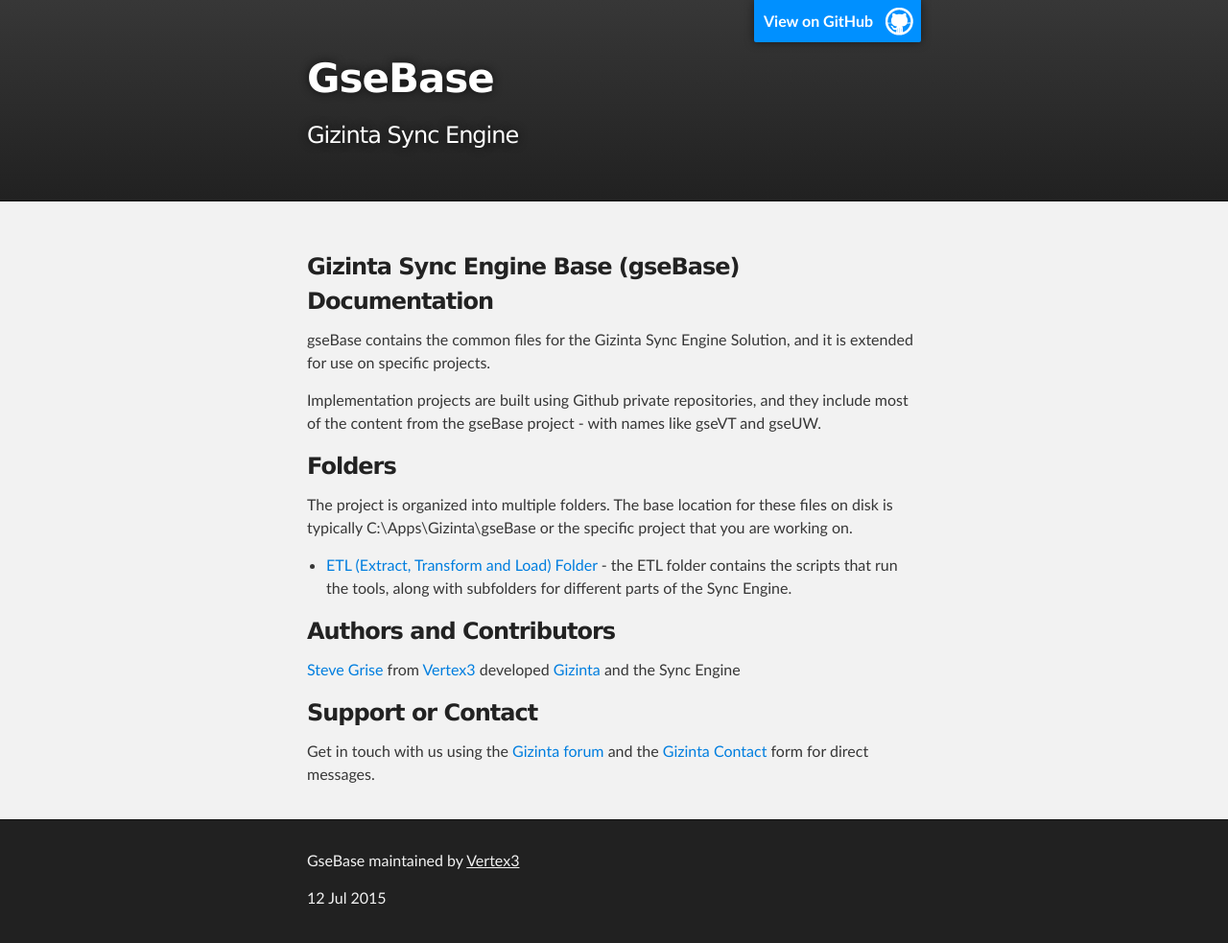
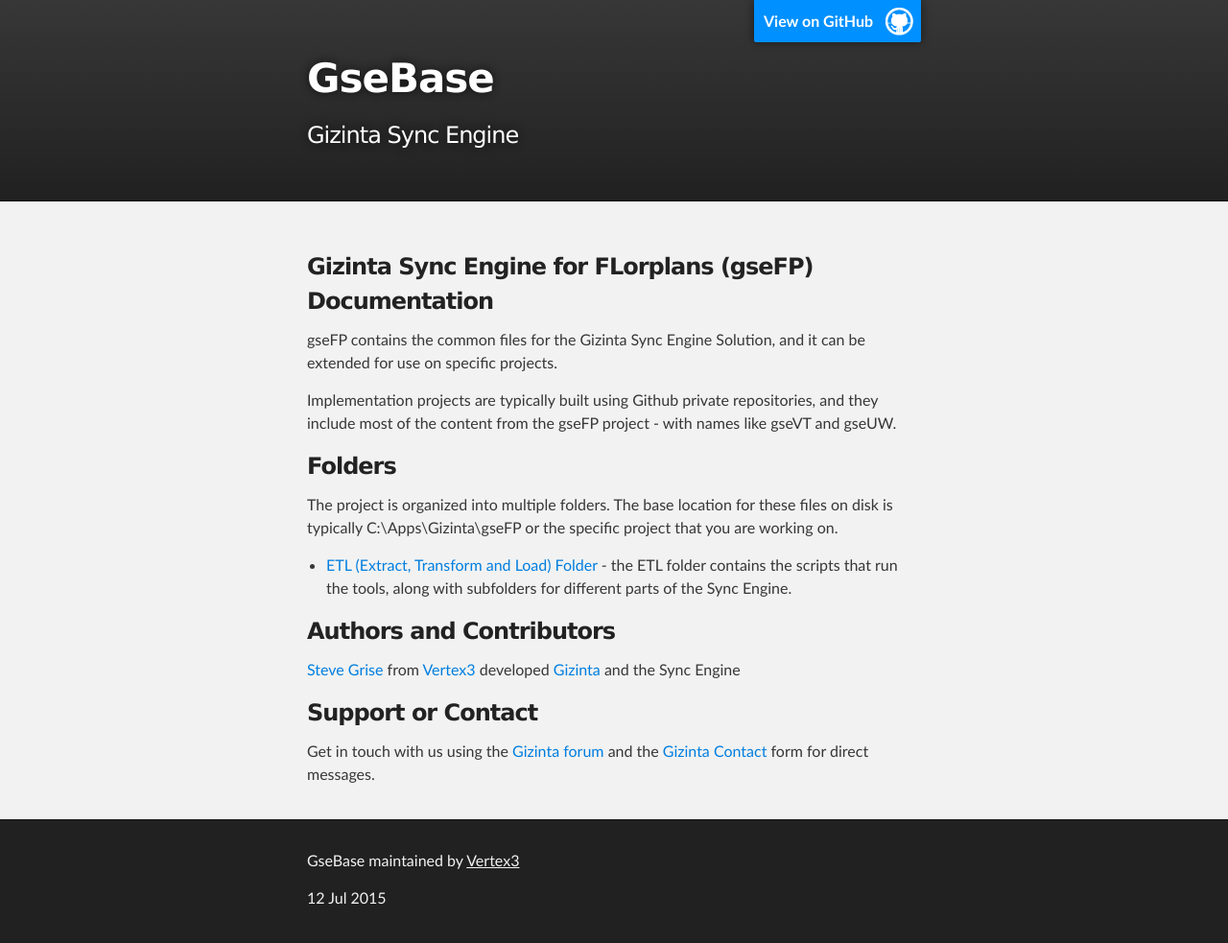
Before and after one commit to Gizinta/gseFP, a Jekyll site: the page built from index.html, in a window 1280 px wide. Shown: the whole page at 96% size. Built offline with Jekyll 4.4.1, drawn with Linux system fonts in a browser that asks for light colours.

Commit message:
Updated index.html

```diff
--- a/index.html
+++ b/index.html
@@ -6,29 +6,21 @@
 ---
 
 
+
     <!-- MAIN CONTENT -->
     <div id="main_content_wrap" class="outer">
       <section id="main_content" class="inner">
 
-	  <h3><a id="welcome" class="anchor" href="#welcome" aria-hidden="true"><span class="octicon octicon-link"></span></a>Gizinta Sync Engine Base (gseBase) Documentation</h3>
-        <p>gseBase contains the common files for the Gizinta Sync Engine Solution, and it is extended for use on specific projects.</p>
-        <p>Implementation projects are built using Github private repositories, and they include most of the content from the gseBase project - with names like gseVT and gseUW.</p>
+	  <h3><a id="welcome" class="anchor" href="#welcome" aria-hidden="true"><span class="octicon octicon-link"></span></a>Gizinta Sync Engine for FLorplans (gseFP) Documentation</h3>
+        <p>gseFP contains the common files for the Gizinta Sync Engine Solution, and it can be extended for use on specific projects.</p>
+        <p>Implementation projects are typically built using Github private repositories, and they include most of the content from the gseFP project - with names like gseVT and gseUW.</p>
 
         <h3>Folders</h3>
-		<p>The project is organized into multiple folders. The base location for these files on disk is typically C:\Apps\Gizinta\gseBase or the specific project that you are working on.</p>
+		<p>The project is organized into multiple folders. The base location for these files on disk is typically C:\Apps\Gizinta\gseFP or the specific project that you are working on.</p>
 
 <ul>
-<!--  {% for page in site.pages %}
-  {% if page.title != 'GseBase' %}
-    <li><a href="{{ site.url }}/{{ page.url }}">{{ page.title }}</a></li>
-  {% endif %}
-  {% endfor %}
--->
   <li><a href="{{ site.url }}ETL/index.html">ETL (Extract, Transform and Load) Folder</a> - the ETL folder contains the scripts that run the tools, along with subfolders for different parts of the Sync Engine.</li>
 </ul>
-<!--
-		<p><a href="ETL/index.html">ETL</a></p>
--->
         <h3>Authors and Contributors</h3>
         <p><a href="https://github.com/SteveGrise" target='new' class="user-mention">Steve Grise</a> from <a href="https://github.com/Vertex3" target='new' class="user-mention">Vertex3</a> developed <a href="https://github.com/Gizinta/gzTools"  target='new' class="user-mention">Gizinta</a> and the Sync Engine</p>
 
```
